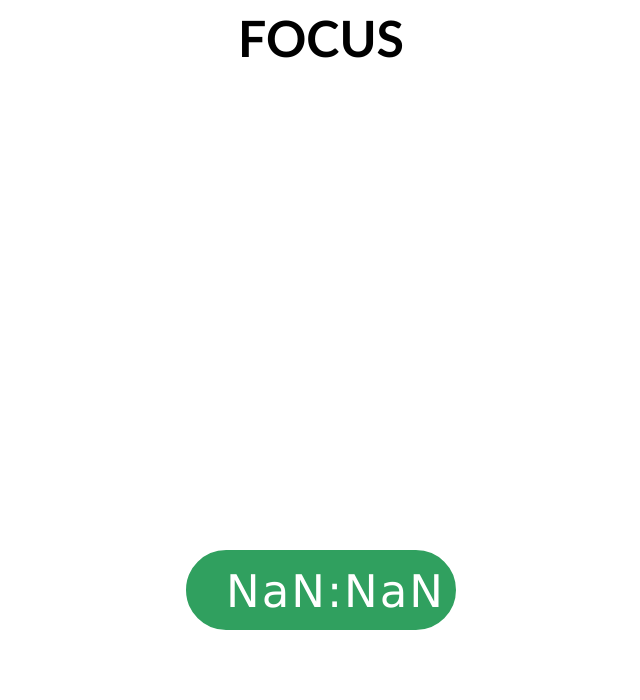
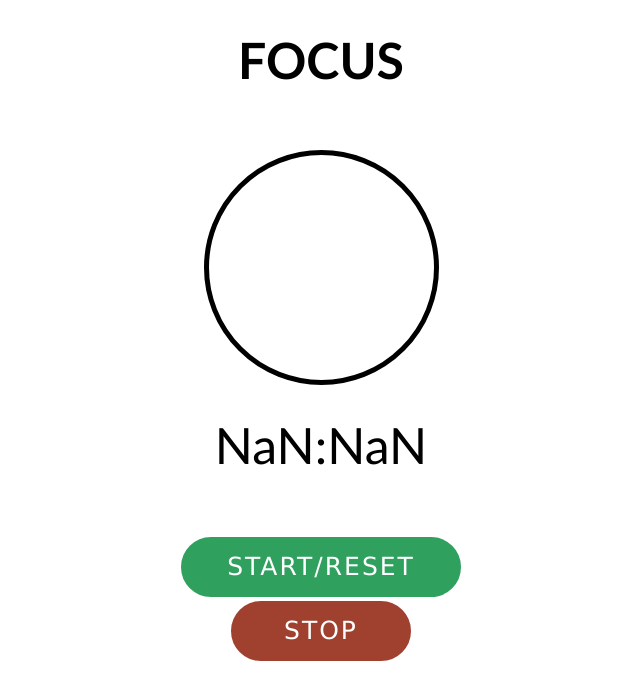
Before and after one commit to rootbeet1/StudyPilotHub, a plain HTML site: page src/pages/timer.html in a window 1280 px wide. Shown: the whole page, without its empty margins (319-959 px from the left). Drawn offline with Linux system fonts and the light colour scheme.

Commit message:
optimizing timer and adding stop and start/reset button

```diff
--- a/src/pages/timer.html
+++ b/src/pages/timer.html
@@ -11,6 +11,7 @@
     <h1>FOCUS</h1>
     <div class="timer"></div>
     <div id="countdown"></div>
-    <div class="start-button"></div>
+    <div class="start-reset-button">START/RESET</div>
+    <div class="stop-button">STOP</div>
 </body>
 </html>
--- a/src/styles/timer.css
+++ b/src/styles/timer.css
@@ -1,23 +1,38 @@
 h1{
-    margin-top: 5px;
+    margin-top: 30px;
     font-size: 50px;
-    margin-bottom: 100px;
+    margin-bottom: 60px;
     text-align: center;
     font-family:'Trebuchet MS', 'Lucida Sans Unicode', 'Lucida Grande', 'Lucida Sans', Arial, sans-serif
 }
+.timer {
+    height: 235px;
+    width: 235px;
+    border-radius: 50%;
+    margin: 0 auto 30px;
+    position: relative; /* Für die Positionierung des Rahmens */
 
-.timer {
-    width:35vmin;
-    height:35vmin;
-    border-radius:50%;
-    background:conic-gradient(#43423f 100%, 0, white ) border-box;
-    margin: 0 auto 100px;
+    /* Hintergrund mit conic-gradient */
+    background: conic-gradient(#43423f 100%, 0, white);
+
+    /* Rahmen-Stil */
+    box-sizing: border-box; /* Der Rahmen wird innerhalb der Höhe und Breite berücksichtigt */
+    border: 5px solid #000; /* Rahmenstil und Breite anpassen */
+    box-shadow: inset 0 0 0 5px #fff; /* Inset Shadow für Überlappungseffekt */
 }
 
 #countdown {
+    margin-top: 30px;
+    font-size: 50px;
+    margin-bottom: 60px;
+    text-align: center;
+    font-family:'Trebuchet MS', 'Lucida Sans Unicode', 'Lucida Grande', 'Lucida Sans', Arial, sans-serif;
+}
 
+
+.start-reset-button{
     text-align: center;
-        font-size: 45px;
+    font-size: 25px;
     font-family: 'Lucida Sans', 'Lucida Sans Regular', 'Lucida Grande', 'Lucida Sans Unicode', Geneva, Verdana, sans-serif;
     padding: 15px 40px;
     color: #ffffff;
@@ -26,12 +41,30 @@ h1{
     border-radius: 50px;
     letter-spacing: 2px;
     cursor: pointer;
-        width: 190px;
-        height:50px;
+    width: 200px;
+    height:30px;
     margin: 0 auto;
 }
-
-#countdown:hover {
+.stop-button{
+    text-align: center;
+    font-size: 25px;
+    font-family: 'Lucida Sans', 'Lucida Sans Regular', 'Lucida Grande', 'Lucida Sans Unicode', Geneva, Verdana, sans-serif;
+    padding: 15px 40px;
+    color: #ffffff;
+    background-color: #a04130;
+    border: 2px solid #ffffff;
+    border-radius: 50px;
+    letter-spacing: 2px;
+    cursor: pointer;
+    width: 100px;
+    height:30px;
+    margin: 0 auto;
+}
+.stop-button:hover{
+    background-color: #ffffff;
+    color: #a04130;
+}
+.start-reset-button:hover{
     background-color: #ffffff;
     color: #30a05f;
 }
```
Lines whose indentation alone changed are shown as unchanged.
